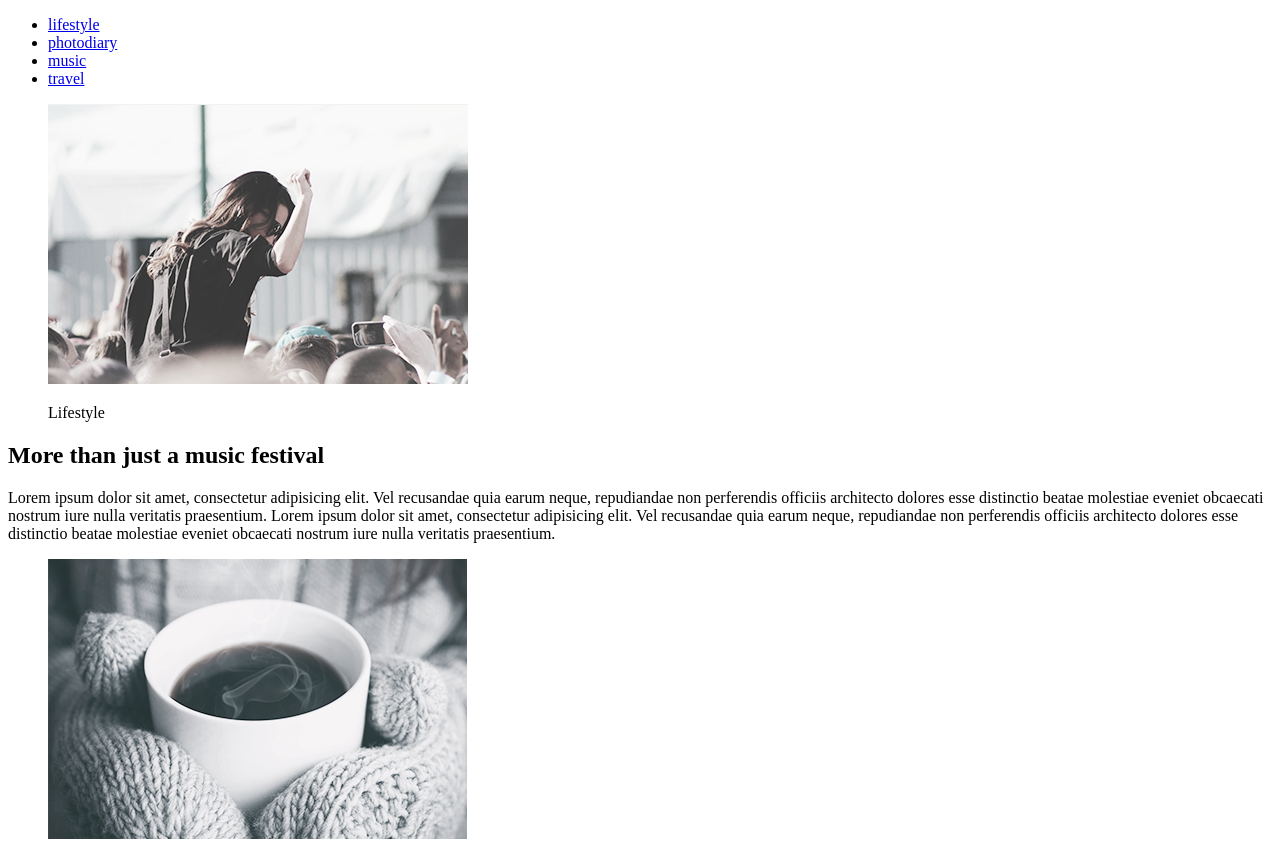
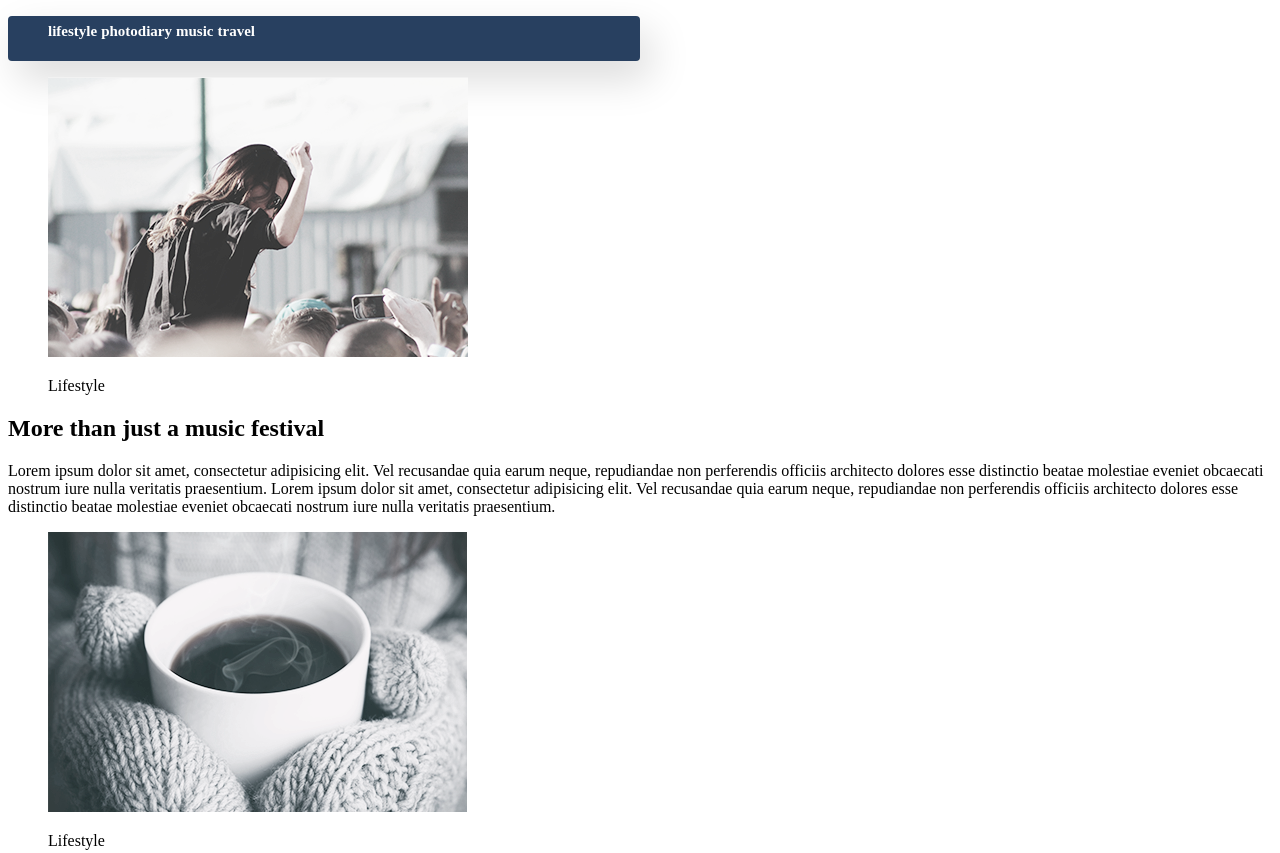
Before and after one commit to WerHawer/goit-fe-course, a plain HTML site: page module-1/index.html in a window 1280 px wide. Shown: the top 853 px of the page. Drawn offline with Linux system fonts and the light colour scheme.

Commit message:
fixed padding

```diff
--- /dev/null
+++ b/module-1/css/style.css
@@ -0,0 +1,21 @@
+.table {
+    border-radius: 4px;
+    background-color: rgb(40, 64, 96);
+    box-shadow: 10px 17.321px 40px 0px rgba(1, 1, 0, 0.15);
+    width: 50%;
+    height: 45px;
+}
+
+.table li {
+    display: inline-block;
+    list-style: none;
+}
+
+.table a {
+    font-size: 15px;
+    font-family: "HelveticaNeueCyr";
+    color: rgb(255, 255, 255);
+    font-weight: bold;
+    line-height: 30px;
+    text-decoration: none;
+}
--- a/module-1/index.html
+++ b/module-1/index.html
@@ -6,11 +6,12 @@
     <meta name="viewport" content="width=device-width, initial-scale=1.0">
     <meta http-equiv="X-UA-Compatible" content="ie=edge">
     <title>Homework_1</title>
+    <link rel="stylesheet" href="CSS/style.css">
 </head>
 
 <body>
 
-    <div>
+    <div class="table">
         <ul>
             <li><a href="#">lifestyle</a></li>
             <li><a href="#">photodiary</a></li>
--- a/module-4/css/style.css
+++ b/module-4/css/style.css
@@ -116,7 +116,7 @@ html {
 }
 
 .goods_name p {
-    margin: 5px 0 0 6px;
+    margin: 5px 0 0 14px;
 }
 
 .goods_price {
```
